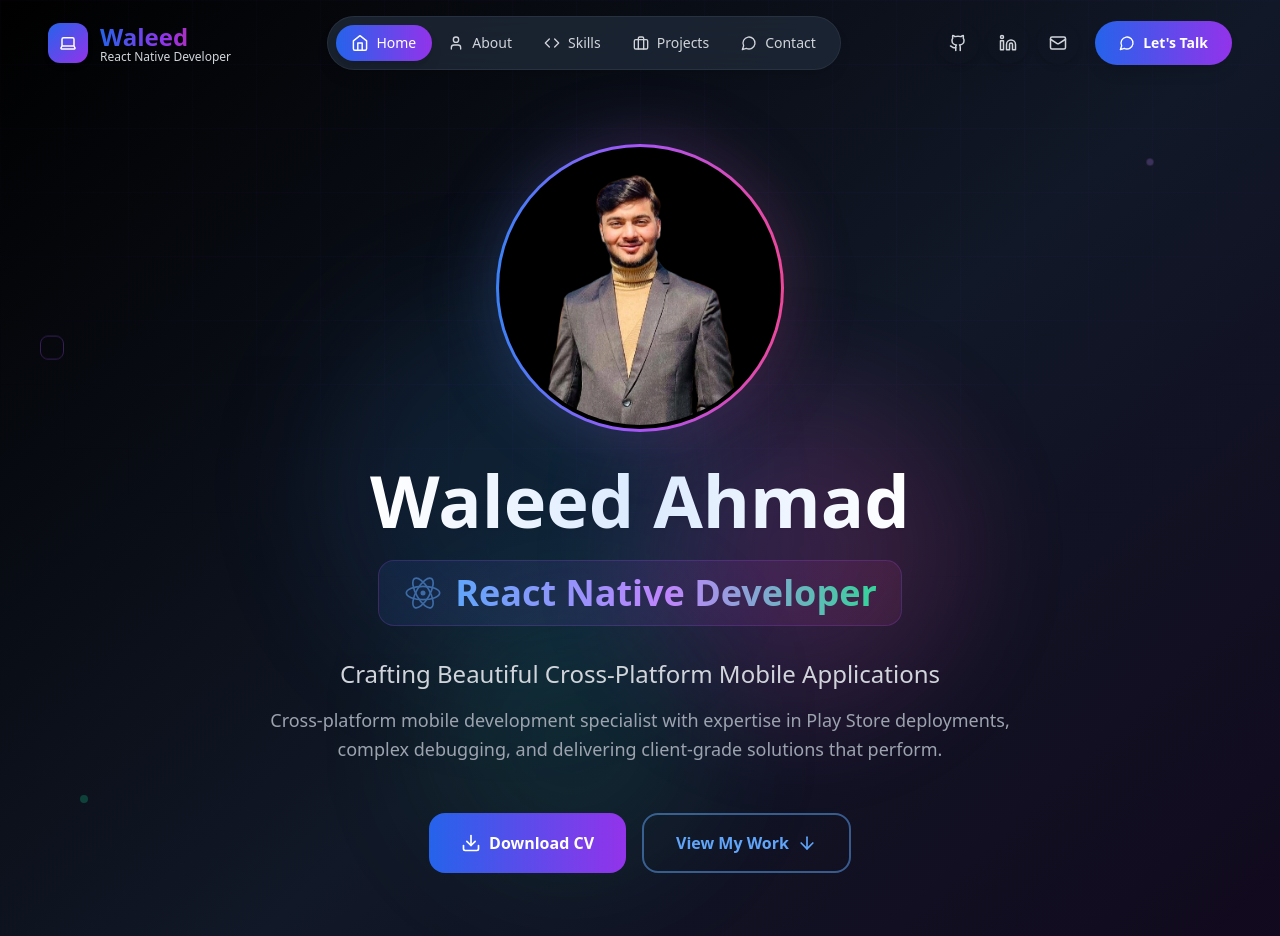
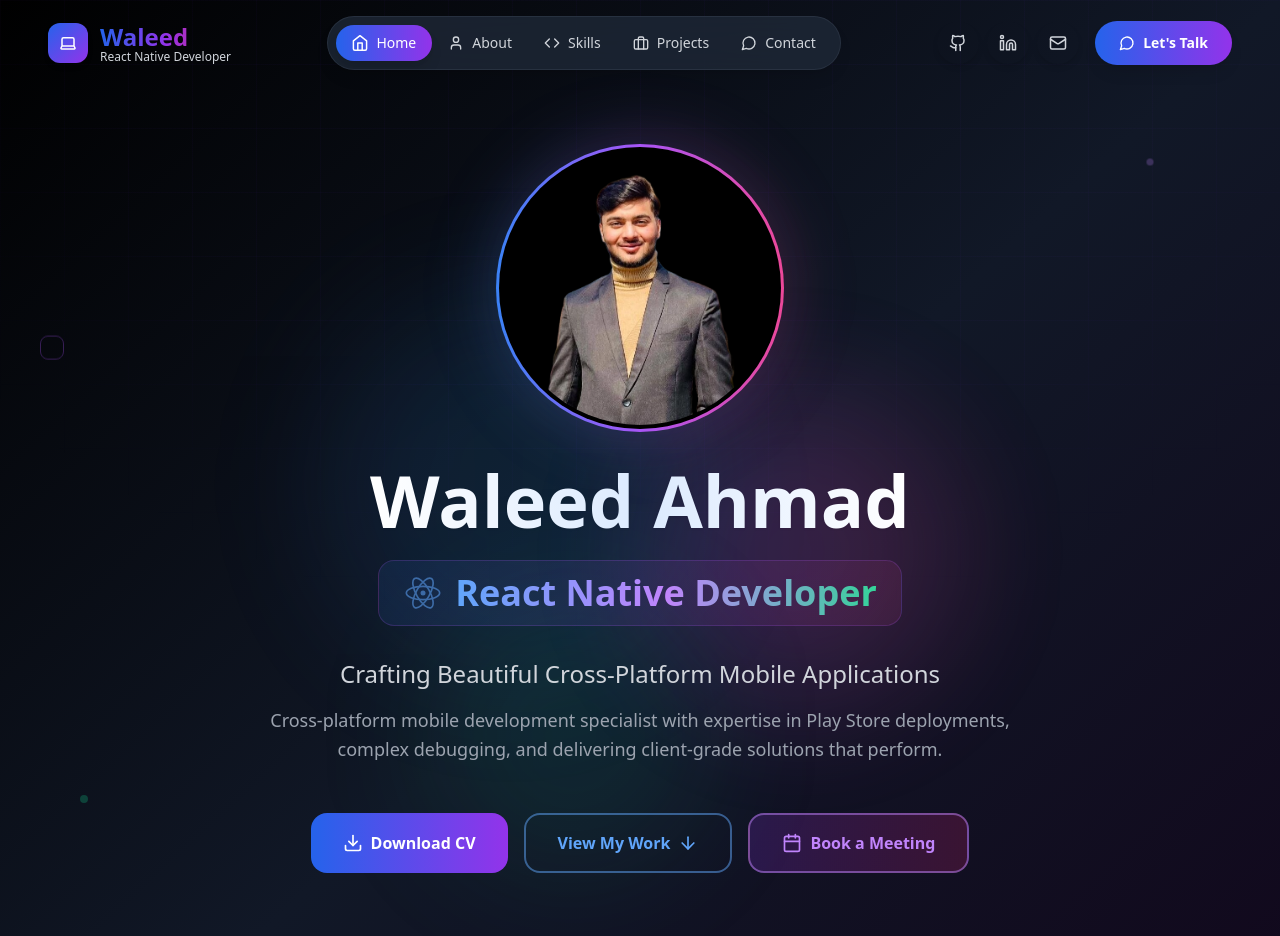
Before and after one commit to link2waleed/waleed-portfolio, a React (Vite) app: page / in a window 1280 px wide. Shown: the top 936 px of the page. Built offline with nearby package versions, Linux system fonts and the light colour scheme.

Commit message:
Added booking link in hero section

```diff
--- a/src/components/Contact.tsx
+++ b/src/components/Contact.tsx
@@ -298,7 +298,7 @@ const Contact: React.FC = () => {
           </div>
 
           {/* Book a Meeting Section */}
-          <div className="mt-16">
+          <div id="booking" className="mt-16">
             <div className="relative overflow-hidden bg-gradient-to-br from-gray-800/80 via-gray-800/50 to-gray-900/80 border border-gray-700/50 rounded-2xl p-8 md:p-10">
               {/* Background decoration */}
               <div className="absolute top-0 right-0 w-64 h-64 bg-gradient-to-br from-blue-500/10 to-purple-500/10 rounded-full blur-3xl -translate-y-1/2 translate-x-1/2" />
--- a/src/components/Hero.tsx
+++ b/src/components/Hero.tsx
@@ -1,5 +1,5 @@
 import React from 'react';
-import { ArrowDown, Download, Github, Linkedin, Sparkles, Code2 } from 'lucide-react';
+import { ArrowDown, Download, Github, Linkedin, Sparkles, Code2, Calendar } from 'lucide-react';
 import AtomIcon from './AtomIcon';
 
 const Hero: React.FC = () => {
@@ -12,6 +12,13 @@ const Hero: React.FC = () => {
 
   const scrollToAbout = () => {
     const element = document.getElementById('about');
+    if (element) {
+      element.scrollIntoView({ behavior: 'smooth' });
+    }
+  };
+
+  const scrollToBooking = () => {
+    const element = document.getElementById('booking');
     if (element) {
       element.scrollIntoView({ behavior: 'smooth' });
     }
@@ -140,6 +147,15 @@ const Hero: React.FC = () => {
                 <ArrowDown size={20} className="group-hover:translate-y-1 transition-transform duration-300" />
               </div>
             </button>
+            <button
+              onClick={scrollToBooking}
+              className="group relative px-8 py-4 bg-gradient-to-r from-purple-600/20 to-pink-600/20 border-2 border-purple-400/50 text-purple-400 rounded-2xl font-semibold overflow-hidden transition-all duration-300 hover:scale-105 backdrop-blur-sm hover:bg-purple-400/20 hover:border-purple-400 hover:text-purple-300"
+            >
+              <div className="relative flex items-center justify-center gap-2">
+                <Calendar size={20} />
+                Book a Meeting
+              </div>
+            </button>
           </div>
 
           {/* Enhanced Social Links */}
```
Also changed, not shown: 1 other file (tests, documents, lock files or other folders).
